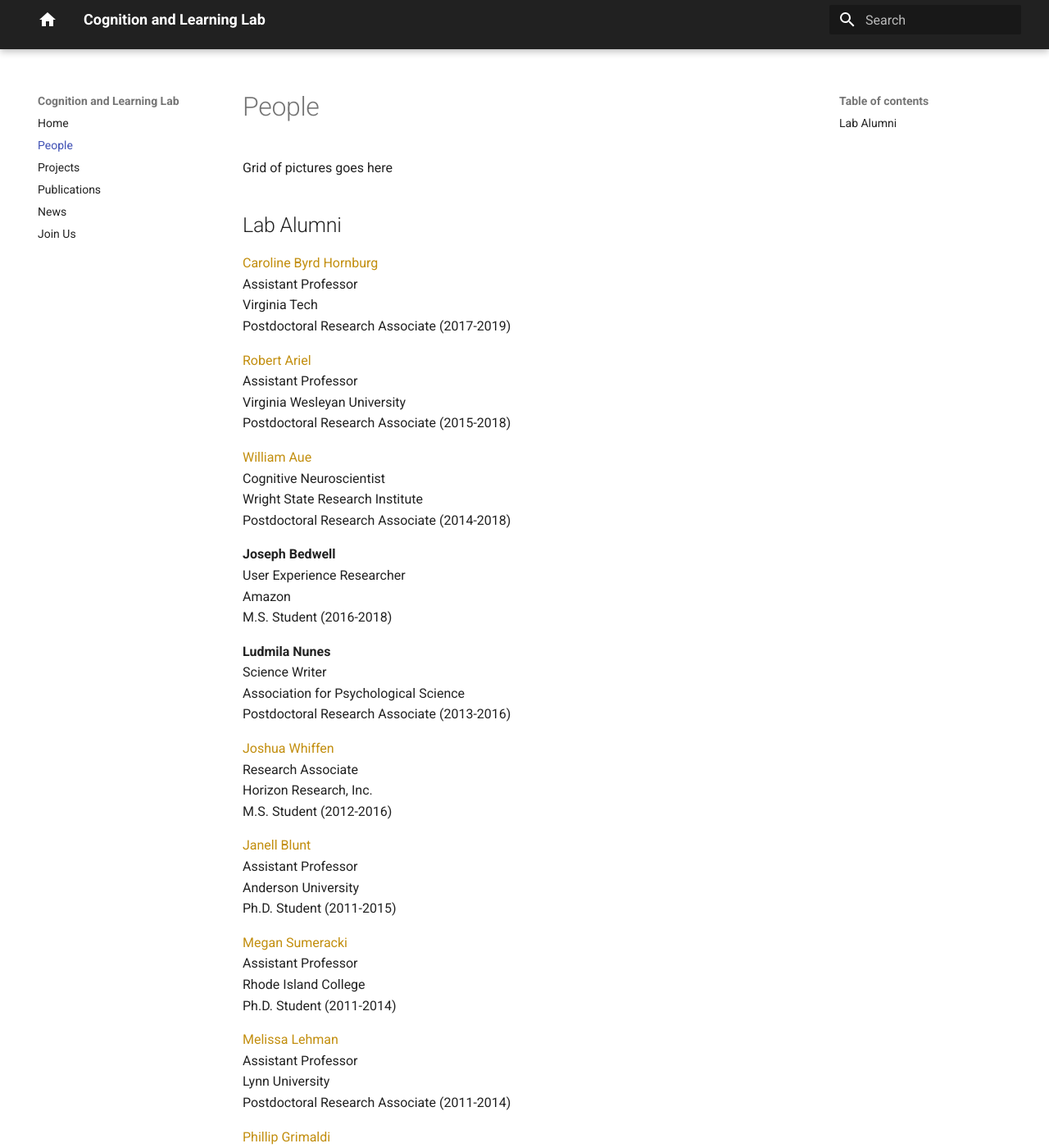
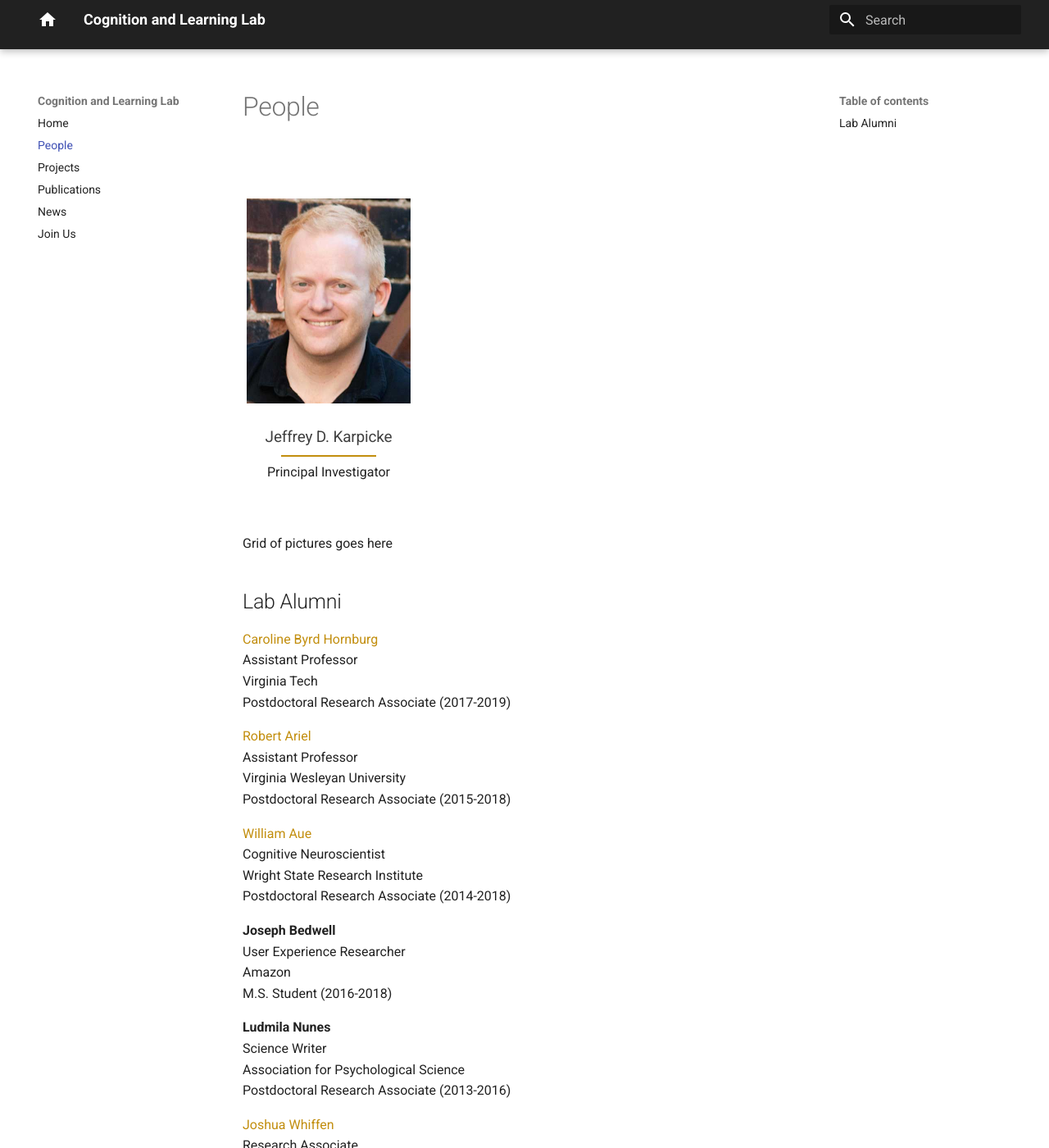
Before and after one commit to shivanya-chandra/pcllab.github.io, an MkDocs documentation site: the page built from docs/people.md, in a window 1280 px wide and 1400 px high. Shown: the whole window at 82% size. Built offline with MkDocs 1.6.1 and Material for MkDocs 9.7.7, drawn with Linux system fonts in a browser that asks for light colours.

Commit message:
Add card and modal to people page

```diff
--- a/docs/css/extra.css
+++ b/docs/css/extra.css
@@ -4,6 +4,7 @@
 }
 
 /* Navbar */
+
 .md-nav__link--active {
     color: #C28E0E;
 }
@@ -34,13 +35,15 @@
 }
 
 /* Sidebar on Left */
+
 /* This hides the sidebar on the left */
+
 /* .md-sidebar--primary {
     display: none;
 } */
 
+/* Footer */
 
-/* Footer */
 .md-footer-nav {
     display: none;
 }
@@ -85,6 +88,18 @@
     height: 144px;
 }
 
+.w-100 {
+    width: 100;
+}
+
+.text-center {
+    text-align: center;
+}
+
+.mt-0 {
+    margin-top: 0 !important;
+}
+
 /* @media only screen and (max-width: 76.1875em)
 html .md-nav--primary .md-nav__title--site {
     background-color: #212121
--- /dev/null
+++ b/docs/css/modal.css
@@ -0,0 +1,59 @@
+.modal-window {
+    position: fixed;
+    background-color: rgba(0, 0, 0, 0.35);
+    top: 0;
+    right: 0;
+    bottom: 0;
+    left: 0;
+    z-index: 999;
+    visibility: hidden;
+    opacity: 0;
+    pointer-events: none;
+    transition: all 0.3s;
+}
+
+.modal-window:target {
+    visibility: visible;
+    opacity: 1;
+    pointer-events: auto;
+}
+
+.modal-window>div {
+    width: 400px;
+    position: absolute;
+    top: 50%;
+    left: 50%;
+    -webkit-transform: translate(-50%, -50%);
+    transform: translate(-50%, -50%);
+    padding: 2em;
+    background: #ffffff;
+}
+
+.modal-window header {
+    font-weight: bold;
+}
+
+.modal-window h1 {
+    font-size: 150%;
+    margin: 0 0 15px;
+}
+
+.modal-close {
+    color: #aaa;
+    line-height: 50px;
+    font-size: 80%;
+    position: absolute;
+    right: 0;
+    text-align: center;
+    top: 0;
+    width: 70px;
+    text-decoration: none;
+}
+
+.modal-close:hover {
+    color: black;
+}
+
+.box-shadow {
+    box-shadow: 0 3rem 5rem -2rem rgba(0, 0, 0, 0.2);
+}
--- /dev/null
+++ b/docs/css/people.css
@@ -0,0 +1,110 @@
+.card-link {
+    position: absolute;
+    width: 110%;
+    height: 110%;
+    top: -2.5%;
+    left: -5%;
+    z-index: 0;
+    transition: all 0.55s;
+}
+
+.card-link:hover {
+    background-color: white;
+    /* box-shadow: 0 14px 28px rgba(0, 0, 0, 0.25), 0 10px 10px rgba(0, 0, 0, 0.22); */
+    box-shadow: 0 1rem 2rem rgba( 0, 0, 0, .33);
+}
+
+.news-card .service-icon img {
+    width: auto !important;
+    height: auto !important;
+    max-height: 100px !important;
+    max-width: 100% !important;
+    object-fit: contain;
+    background: none;
+}
+
+.news-image-container {
+    height: 100px;
+}
+
+.person {
+    margin-top: 45px;
+    margin-bottom: 25px;
+    position: relative;
+    display: inline-block;
+    min-width: 200px;
+    border: 5px solid transparent;
+}
+
+.person .service-icon img {
+    width: 200px;
+    height: auto;
+}
+
+.person .service-icon {
+    margin: auto;
+    border-radius: 0;
+    border: 0;
+    margin-bottom: 20px;
+    position: relative;
+}
+
+.person .service-icon .pixeden {
+    border-radius: 0;
+}
+
+.person h3 {
+    margin-bottom: 15px !important;
+    color: #404040;
+    position: relative;
+    display: inline-block;
+    /*text-transform: uppercase;*/
+    margin-bottom: 30px;
+    font-size: 19px;
+    float: none;
+    width: auto;
+    background: none;
+    pointer-events: none;
+}
+
+.person p {
+    position: relative;
+    z-index: 1;
+    pointer-events: none;
+}
+
+.gold-border-bottom:before {
+    position: absolute;
+    margin: auto;
+    z-index: 1;
+    pointer-events: none;
+    content: "";
+    width: 75%;
+    height: 2px;
+    background: #C28E0E;
+    bottom: -9px;
+    left: 12.5%;
+}
+
+.service-icon>img {
+    position: relative;
+    z-index: 1;
+    pointer-events: none;
+    height: 250px;
+    min-width: 200px;
+    background: url(../img/person-placeholder.png);
+    background-size: 100% 100%;
+    background-repeat: no-repeat;
+}
+
+.people-image img {
+    min-width: 200px;
+    max-width: 17%;
+}
+
+.programmer-card {
+    box-shadow: none;
+    border: 1px solid #EEEEEE;
+    margin-left: auto;
+    margin-right: auto;
+}
--- a/docs/people.md
+++ b/docs/people.md
@@ -1,4 +1,23 @@
 # People
+
+<div class="person text-center">
+    <div class="service-icon">
+        <img src="/img/karpicke.jpg">
+    </div>
+    <a data-toggle="modal" href="#open-modal"><span class="card-link rounded"></span></a>
+    <h3 class="gold-border-bottom w-100 text-center mt-0">Jeffrey D. Karpicke</h3>
+    <p class="w-100 text-center mt-0">Principal Investigator</p>
+</div>
+
+<div id="open-modal" class="modal-window">
+    <div class="box-shadow">
+        <a href="#" title="Close" class="modal-close">Close</a>
+        <h1>Voilà!</h1>
+        <div>A CSS-only modal based on the :target pseudo-class. Hope you find it helpful.</div>
+        <div><small>Check out</small></div>
+        <a href="https://aminoeditor.com" target="_blank">👉 Amino: Live CSS Editor for Chrome</a>
+    </div>
+</div>
 
 Grid of pictures goes here
 
--- a/mkdocs.yml
+++ b/mkdocs.yml
@@ -15,6 +15,8 @@
 
 extra_css:
 - css/extra.css
+- css/modal.css
+- css/people.css
 
 markdown_extensions:
   - attr_list
```
